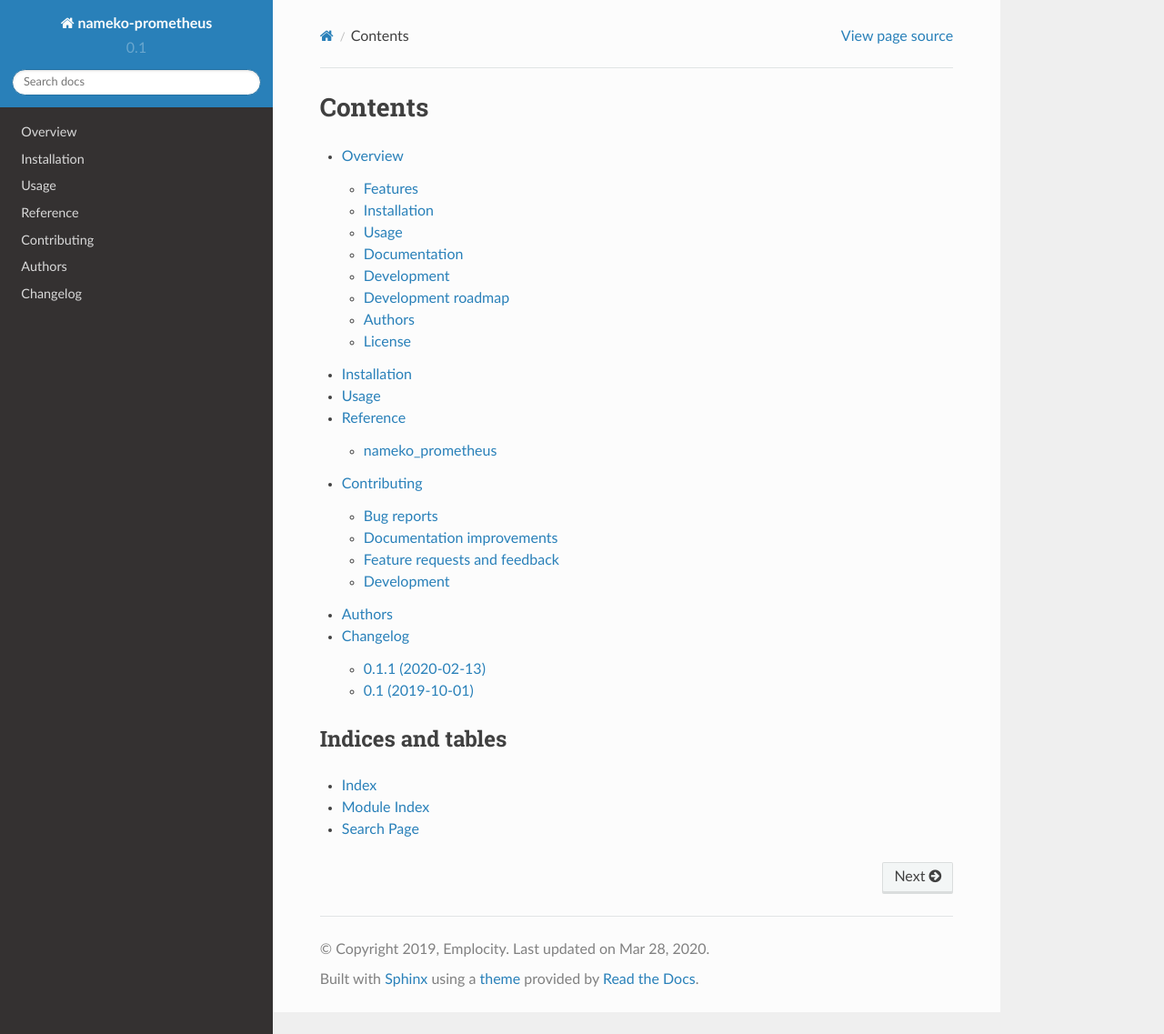
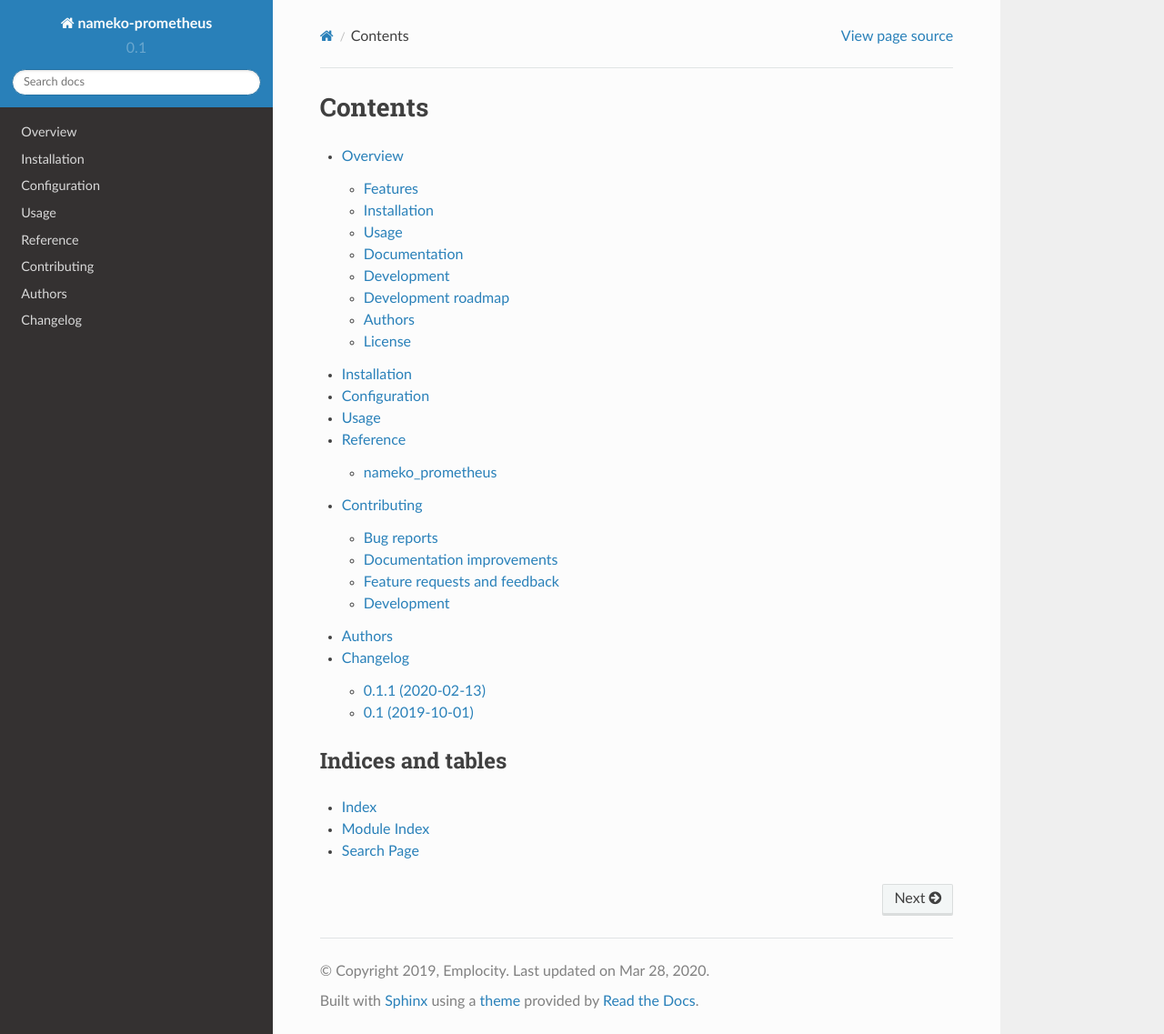
Before and after one commit to Emplocity/nameko-prometheus, a Sphinx documentation site: the page built from docs/index.rst, in a window 1280 px wide and 1137 px high. Shown: the whole window at 91% size. Built offline with Sphinx 7.4.7 and the Read the Docs theme 2.0.0, drawn with Linux system fonts in a browser that asks for light colours; some of the changed lines change nothing that is shown.

Commit message:
Add configuration to the docs.

```diff
--- /dev/null
+++ b/docs/configuration.rst
@@ -0,0 +1,38 @@
+=============
+Configuration
+=============
+
+nameko-prometheus is configured from YAML config file, as per
+`nameko convention`_.
+
+.. _nameko convention: https://nameko.readthedocs.io/en/stable/cli.html#running-a-service
+
+All configuration options for nameko-prometheus should be under the
+``PROMETHEUS`` key. Metrics are configured on a per-service basis.
+(This is similar to what `nameko-sqlalchemy`_ does with ``DB_URIS``).
+
+.. _nameko-sqlalchemy: https://github.com/nameko/nameko-sqlalchemy
+
+For example if your project exposes two services like so:
+
+.. code-block:: python
+
+    class FooService:
+        name = "foo_service"
+        metrics = PrometheusMetrics()
+
+
+    class BarService:
+        name = "bar_service"
+        metrics = PrometheusMetrics()
+
+Then to provide separate prefixes for metrics, add the following to your config
+file:
+
+.. code-block:: yaml
+
+    PROMETHEUS:
+      foo_service:
+        prefix: foo
+      bar_service:
+        prefix: bar
--- a/docs/index.rst
+++ b/docs/index.rst
@@ -7,6 +7,7 @@
 
    readme
    installation
+   configuration
    usage
    reference/index
    contributing
```
